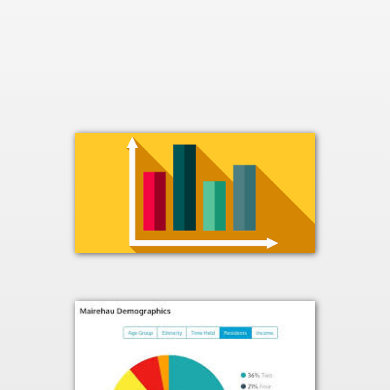
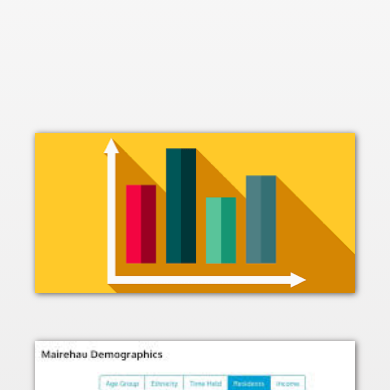
Before and after one commit to tushar-bht/project.2, a plain HTML site: page index.html in a window 390 px wide. Shown: the part 454-844 px from the top of the page. Drawn offline with nearby package versions, Linux system fonts and the light colour scheme.

Commit message:
Update style.css

```diff
--- a/style.css
+++ b/style.css
@@ -28,7 +28,7 @@ img:hover {
 @media only screen and (max-width: 800px) {
   img {
     box-shadow: 1px 1px 6px rgb(95, 92, 92);
-    width: 15rem;
+    width: 20rem;
     transition: transform 0.4s;
   }
   img:hover {
```
